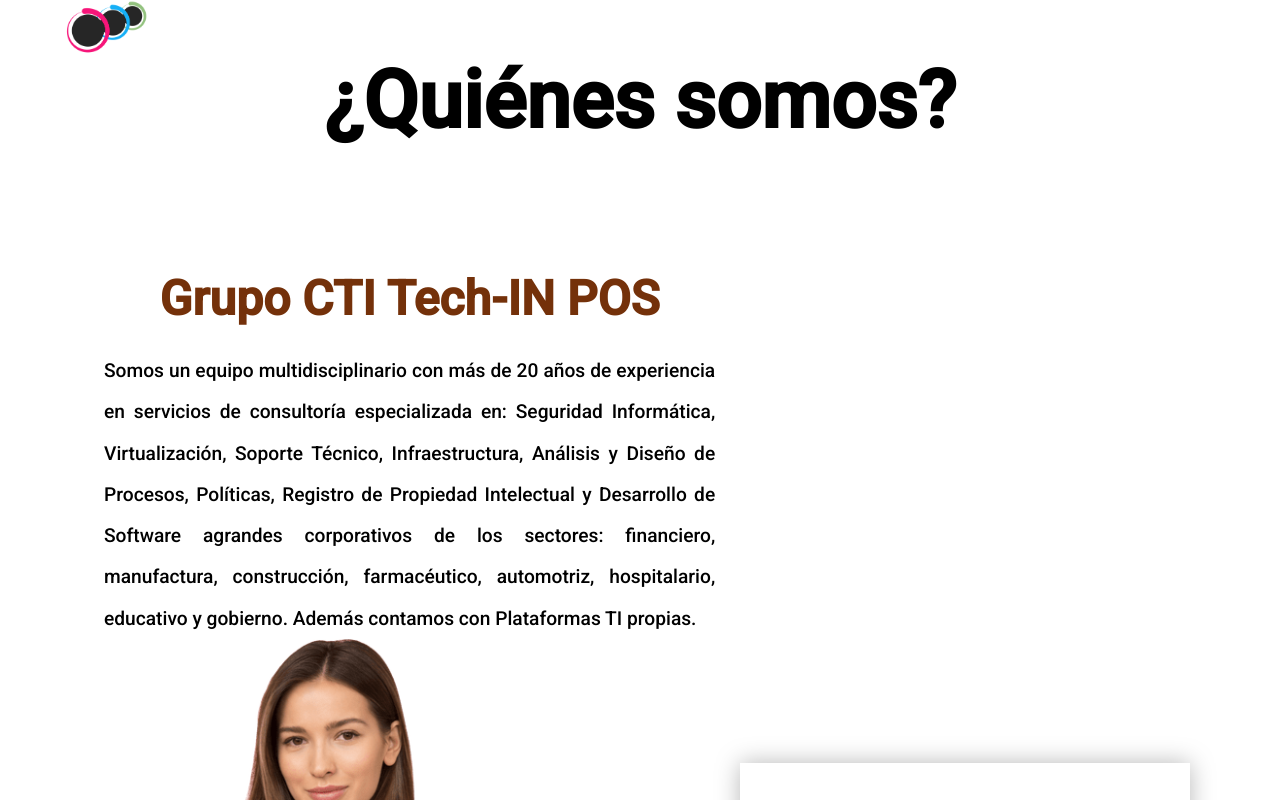
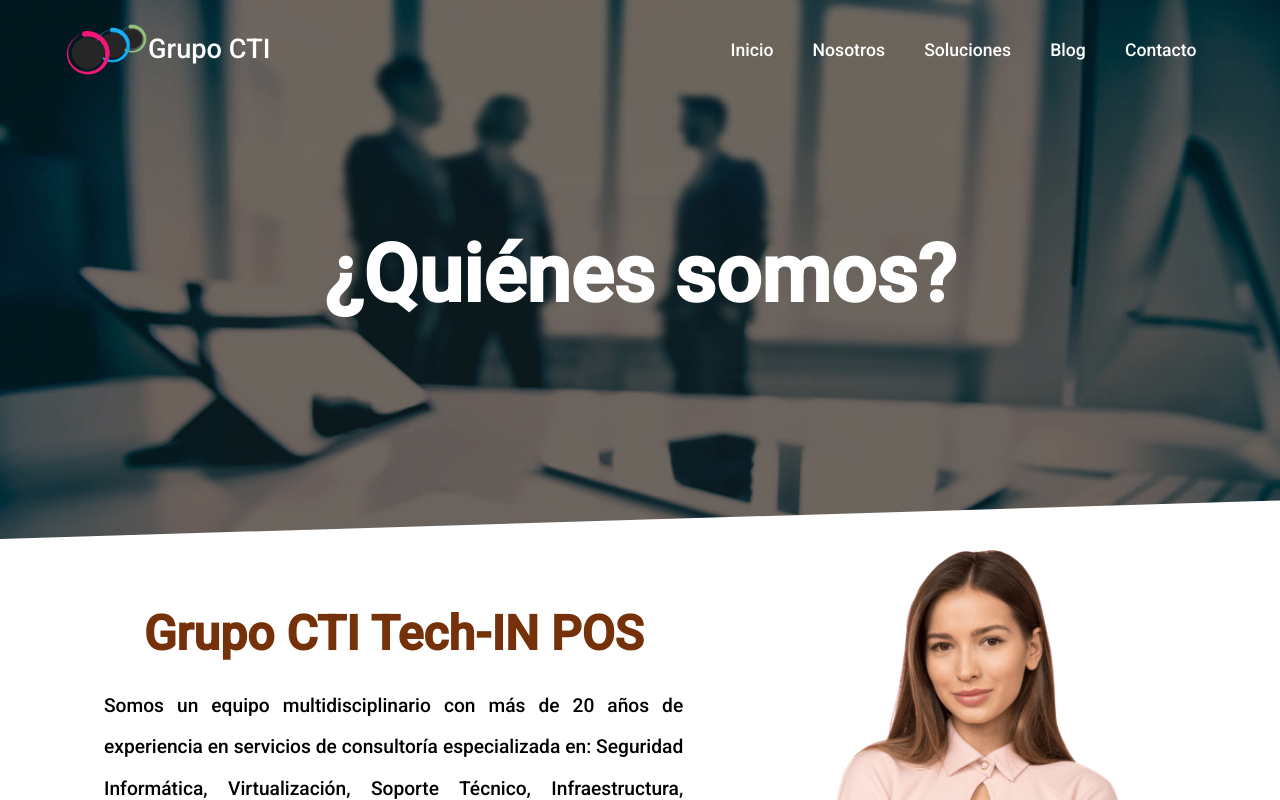
Before and after one commit to ucm23/cti, a Next.js app: page /Nosotros in a window 1280 px wide. Shown: the top 800 px of the page. Built offline with nearby package versions, Linux system fonts and the light colour scheme; a small style sheet from the web is missing.

Commit message:
de about a abot-header

```diff
--- a/pages/Nosotros.js
+++ b/pages/Nosotros.js
@@ -8,7 +8,7 @@ import Image from 'next/image'
 const Nosotros = () => {
     return (
         <Layout>
-            <header className='about'>
+            <header className='about-header'>
               {/* Barra de navegación */}
               <Navbar />
 
@@ -23,7 +23,7 @@ const Nosotros = () => {
             </header>
 
             <section className='bg-nosotros'>
-                <section className='nosotros overhid'>
+                <section className='d-flex overhid'>
                     <section className='nosotros-texto'>
                         <Fade direction="right">
                             <h1 className='nosotros-titulo'>Grupo CTI Tech-IN POS</h1>
```
